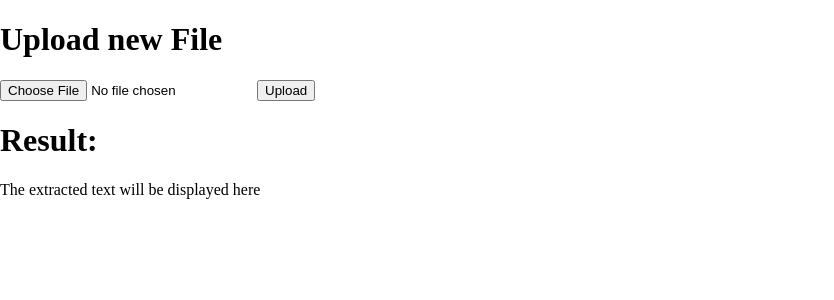
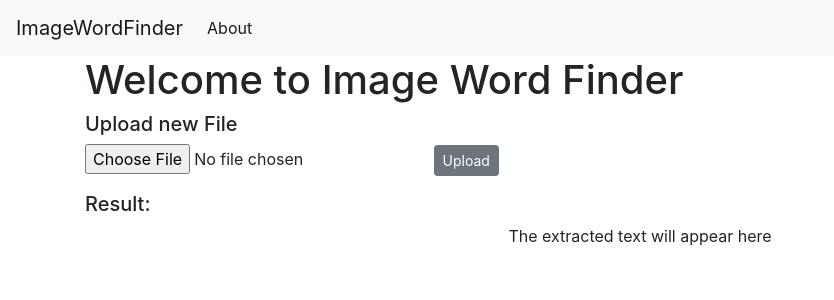
Before and after one commit to desai-nitin/imagewordfinder, a Flask app: page / in a window 1280 px wide. Shown: the top 300 px of the page, without its empty margins (0-834 px from the left). Run offline with Flask 2, Linux system fonts and the light colour scheme; some libraries are stand-ins or nearby versions.

Commit message:
design changes

```diff
--- a/app.py
+++ b/app.py
@@ -1,5 +1,5 @@
 import os
-from flask import Flask, flash, request, redirect, url_for, render_template, make_response
+from flask import Flask, flash, request, redirect, url_for, render_template, make_response,flash
 from werkzeug.utils import secure_filename
 from werkzeug.datastructures import  FileStorage
 from flask_caching import Cache
@@ -42,15 +42,17 @@ def home_page():
 
 # route and function to handle the upload page
 @app.route('/upload', methods=['GET', 'POST'])
-def upload_page():
+def upload_image():
     if request.method == 'POST':
         # check if there is a file in the request
         if 'file' not in request.files:
-            return render_template('upload.html', msg='No file selected')
+            flash('No file selected','warning')
+            return render_template('upload.html')
         file = request.files['file']
         # if no file is selected
         if file.filename == '':
-            return render_template('upload.html', msg='No file selected')
+            flash('No file selected','warning')
+            return render_template('upload.html')
 
         if file and allowed_file(file.filename):
             file.save(os.path.join(app.config['UPLOAD_FOLDER'], secure_filename(file.filename)))
@@ -61,9 +63,8 @@ def upload_page():
             cache.set("filename",filename)
             cache.set("extracted_data", extracted_data)
             cache.set("extracted_text",extracted_text)
-
+            flash('Successfully processed','success')
             return render_template('upload.html',
-                                   msg='Successfully processed',
                                    extracted_text=extracted_text,
                                    img_src=UPLOAD_FOLDER + file.filename,
                                    img_name=filename)
--- a/main.py
+++ /dev/null
@@ -1,48 +0,0 @@
-import os
-from app import app
-import urllib.request
-from flask import Flask, flash, request, redirect, url_for, render_template
-from werkzeug.utils import secure_filename
-
-ALLOWED_EXTENSIONS = set(['png', 'jpg', 'jpeg', 'gif'])
-
-UPLOAD_FOLDER = 'static/uploads/'
-
-app = Flask(__name__,template_folder='template')
-app.secret_key = "secret key"
-app.config['UPLOAD_FOLDER'] = UPLOAD_FOLDER
-app.config['MAX_CONTENT_LENGTH'] = 16 * 1024 * 1024
-
-def allowed_file(filename):
-	return '.' in filename and filename.rsplit('.', 1)[1].lower() in ALLOWED_EXTENSIONS
-
-@app.route('/')
-def upload_form():
-	return render_template('upload2.html')
-
-@app.route('/', methods=['POST'])
-def upload_image():
-	if 'file' not in request.files:
-		flash('No file part')
-		return redirect(request.url)
-	file = request.files['file']
-	if file.filename == '':
-		flash('No image selected for uploading')
-		return redirect(request.url)
-	if file and allowed_file(file.filename):
-		filename = secure_filename(file.filename)
-		file.save(os.path.join(app.config['UPLOAD_FOLDER'], filename))
-		#print('upload_image filename: ' + filename)
-		flash('Image successfully uploaded and displayed below')
-		return render_template('upload2.html', filename=filename)
-	else:
-		flash('Allowed image types are -> png, jpg, jpeg, gif')
-		return redirect(request.url)
-
-@app.route('/display/<filename>')
-def display_image(filename):
-	#print('display_image filename: ' + filename)
-	return redirect(url_for('static', filename='uploads/' + filename), code=301)
-
-if __name__ == "__main__":
-    app.run(host="0.0.0.0",debug=True)
--- /dev/null
+++ b/template/base.html
@@ -0,0 +1,42 @@
+<!doctype html>
+<html lang="en">
+  <head>
+    <!-- Required meta tags -->
+    <meta charset="utf-8">
+    <meta name="viewport" content="width=device-width, initial-scale=1, shrink-to-fit=no">
+
+    <!-- Bootstrap CSS -->
+    <link rel="stylesheet" href="https://stackpath.bootstrapcdn.com/bootstrap/4.3.1/css/bootstrap.min.css" integrity="sha384-ggOyR0iXCbMQv3Xipma34MD+dH/1fQ784/j6cY/iJTQUOhcWr7x9JvoRxT2MZw1T" crossorigin="anonymous">
+
+
+  </head>
+  <body>
+    <nav class="navbar navbar-expand-md navbar-light bg-light">
+        <a class="navbar-brand" href="{{ url_for('home_page')}}">ImageWordFinder</a>
+        <button class="navbar-toggler" type="button" data-toggle="collapse" data-target="#navbarNav" aria-controls="navbarNav" aria-expanded="false" aria-label="Toggle navigation">
+            <span class="navbar-toggler-icon"></span>
+        </button>
+        <div class="collapse navbar-collapse" id="navbarNav">
+            <ul class="navbar-nav">
+            <li class="nav-item active">
+                <a class="nav-link" href="#">About</a>
+            </li>
+            </ul>
+        </div>
+    </nav>
+    <div class="container">
+        {% for message in get_flashed_messages(with_categories=True) %}
+            <div class="alert alert-{{ message[0] }}">
+                <button type="button" class="close" data-dismiss="alert">&times;</button>
+                {{ message[1] }}
+            </div>
+        {% endfor %}
+        {% block content %} {% endblock %}
+    </div>
+    <!-- Optional JavaScript -->
+    <!-- jQuery first, then Popper.js, then Bootstrap JS -->
+    <script src="https://code.jquery.com/jquery-3.3.1.slim.min.js" integrity="sha384-q8i/X+965DzO0rT7abK41JStQIAqVgRVzpbzo5smXKp4YfRvH+8abtTE1Pi6jizo" crossorigin="anonymous"></script>
+    <script src="https://cdnjs.cloudflare.com/ajax/libs/popper.js/1.14.7/umd/popper.min.js" integrity="sha384-UO2eT0CpHqdSJQ6hJty5KVphtPhzWj9WO1clHTMGa3JDZwrnQq4sF86dIHNDz0W1" crossorigin="anonymous"></script>
+    <script src="https://stackpath.bootstrapcdn.com/bootstrap/4.3.1/js/bootstrap.min.js" integrity="sha384-JjSmVgyd0p3pXB1rRibZUAYoIIy6OrQ6VrjIEaFf/nJGzIxFDsf4x0xIM+B07jRM" crossorigin="anonymous"></script>
+  </body>
+</html>
--- a/template/index.html
+++ b/template/index.html
@@ -5,6 +5,7 @@
   </head>
   <body>
     Hello World.
+    {% extends 'base.html' %}
     <a href="/upload">Upload Image</a>
   </body>
 </html>
--- a/template/upload.html
+++ b/template/upload.html
@@ -9,7 +9,7 @@
        body{
            margin: 0;
        }
-       .container{
+       /* .container{
            width: 1024px;
            display: flex;
            align-items: center;
@@ -17,50 +17,71 @@
        .container img{
            width: 400px;
            margin-right: 20px;
-       }
-       .buttonHolder{ text-align: left; }
+       } */
+       .container_img {
+        display: flex;
+        align-items: center;
+        justify-content: center
+        }
+        img {
+            max-width: 100%
+        }
+        .image {
+            flex-basis: 100%
+        }
+        .text {
+            font-size: 20px;
+            padding-left: 20px;
+        }
+        .buttonHolder{ text-align: left; }
    </style>
  </head>
  <body>
+   {% extends 'base.html' %}
+   {% block content %}
+   <h1>{% block title %} Welcome to Image Word Finder {% endblock %}</h1>
+   <!-- {% if msg %}
+   <h5>{{ msg }}</h5>
+   {% endif %} -->
 
-   {% if msg %}
-   <h1>{{ msg }}</h1>
-   {% endif %}
+   <h5>Upload new File</h5>
 
-   <h1>Upload new File</h1>
-
-   <form method=post enctype=multipart/form-data action={{url_for('upload_page')}}>
-     <div class="buttonHolder">
+   <form method=post enctype=multipart/form-data action={{url_for("upload_image")}}>
+     <div class="input-group">
      <p><input type=file name=file>
-     <input type=submit value=Upload>
+     <input type=submit class="btn btn-secondary btn-sm" value=Upload>
      </div>
    </form>
 
    <form method=get enctype=multipart/form-data action={{url_for('search_image_text')}}>
-       <div class="buttonHolder">
-           {% if extracted_text %}
+       {% if extracted_text %}
+           <div class="buttonHolder">
            <p><input type=text name=Search placeholder=Text>
-               &nbsp;&nbsp;&nbsp;&nbsp;&nbsp;&nbsp;&nbsp;&nbsp;&nbsp;&nbsp;&nbsp;&nbsp;&nbsp;&nbsp;&nbsp;&nbsp;&nbsp;&nbsp;
-           <input type=submit value=SearchText>
-           {% endif %}
-       </div>
+            &nbsp;&nbsp;&nbsp;&nbsp;&nbsp;&nbsp;&nbsp;&nbsp;&nbsp;&nbsp;&nbsp;&nbsp;&nbsp;&nbsp;&nbsp;&nbsp;&nbsp;&nbsp;&nbsp;&nbsp;&nbsp;&nbsp;&nbsp;
+           <input type=submit class="btn btn-secondary btn-sm" value=SearchText>
+            </div>
+
+        {% endif %}
+
    </form>
 
-   <h1>Result:</h1>
+   <h5>Result:</h5>
 
-   <div class="container">
+   <div class="container_img">
         {% if img_src %}
-            <div>
-                <img src="{{ img_src }}">
+        <div class="image">
+            <img src="{{ img_src }}">
+        </div>
+            {% if extracted_text %}
+            <div class="text">
+                <b> The extracted text from the image uploaded is:</b>
+                <br>{{ extracted_text }}
             </div>
         {% endif %}
-
-        {% if extracted_text %}
-            <p> The extracted text from the image above is: <br><b> {{ extracted_text }} </b></p>
    </div>
    {% else %}
-     The extracted text will be displayed here
+    The extracted text will appear here
    {% endif %}
-
+   {% endblock %}
  </body>
 </html>
```
Also changed, not shown: main_bkp.py (deleted, +0 -56 lines), template/upload2.html (deleted, +0 -29 lines), test.py (deleted, +0 -33 lines), demo_images/ocr_app.gif, static/uploads/Data-Engineer-1.png (deleted), static/uploads/Data-Engineer.jpg (deleted), static/uploads/akbar_Passbook.jpg (deleted), static/uploads/army_medical_report.jpg (deleted), static/uploads/iciYiWytYp.jpg (deleted), 1 other file.
